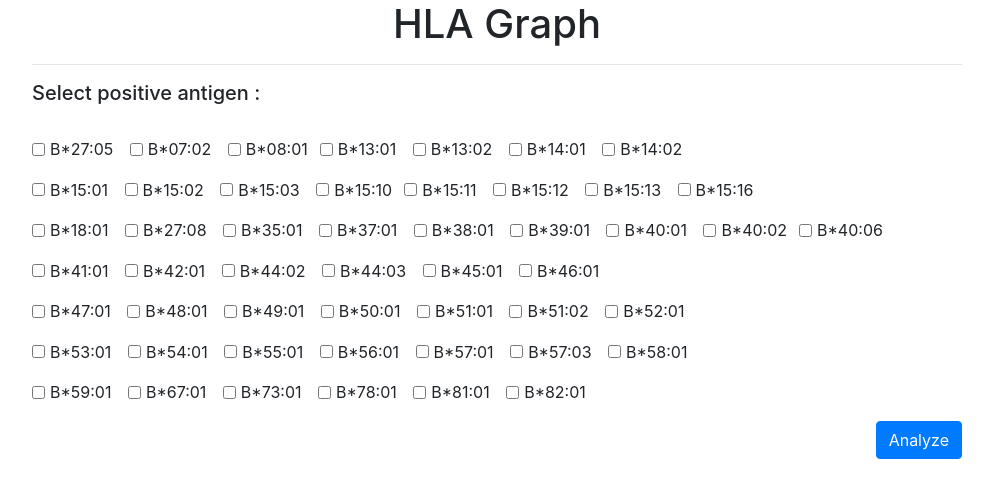
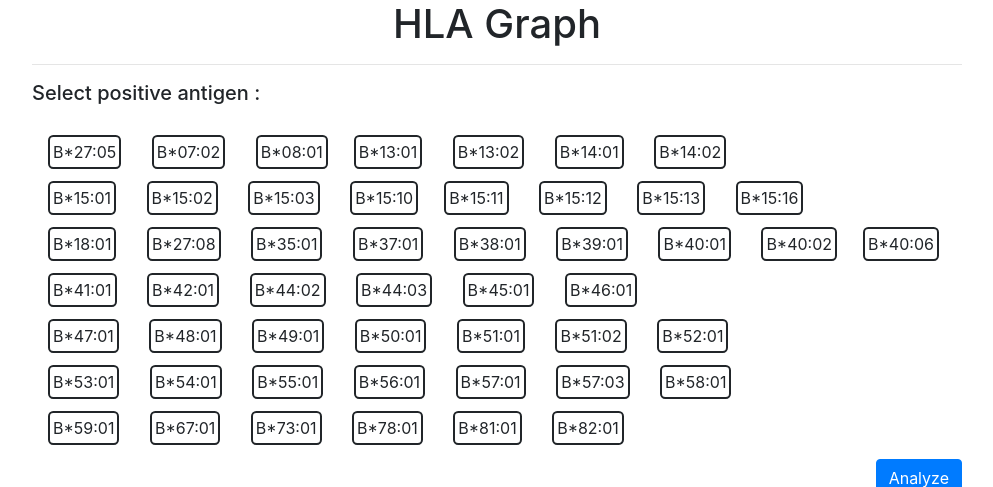
Before and after one commit to cedricusureau/HLA_graph, a Flask app: page /B/ in a window 1280 px wide. Shown: the top 487 px of the page, without its empty margins (143-1136 px from the left). Run offline with Flask 2, Linux system fonts and the light colour scheme; some libraries are stand-ins or nearby versions.

Commit message:
formulaire ie fixe

```diff
--- a/result/style.css
+++ b/result/style.css
@@ -12,9 +12,12 @@ display:block
 .form-check-label{
 outline:solid 2px;
 outline-color:currentcolor;
+ moz-border-radius: 0.2rem;
+-webkit-border-radius: 0.2rem;
 border-radius: 0.2rem;
 padding:3px;
 }
+
 
 .A9:checked + .A9_label{
 background-color: #F4D03F;
@@ -61,6 +64,8 @@ background-color: #EAEDED;
 .legend{
 outline:solid 2px;
 outline-color:currentcolor;
+ moz-border-radius: 0.2rem;
+-webkit-border-radius: 0.2rem;
 border-radius: 0.2rem;
 padding:3px;
 }
--- a/templates/HLA_B.html
+++ b/templates/HLA_B.html
@@ -1,6 +1,7 @@
 <!doctype html>
 <html>
   <head>
+       <link rel="stylesheet" href="{{ url_for('static', filename='style.css') }}" />
     <title>Hla Graph</title>
       <meta charset="utf-8">
       <meta name="viewport" content="width=device-width, initial-scale=1">
```
